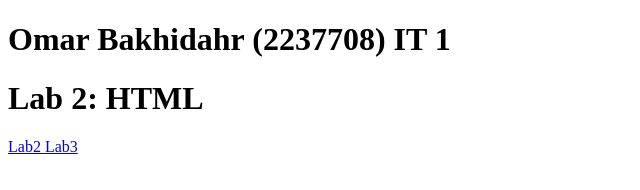
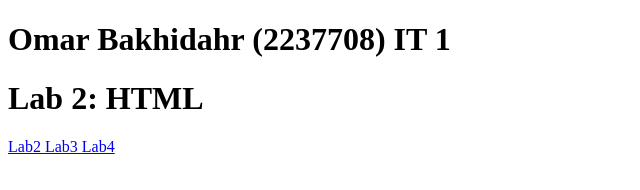
Before and after one commit to Abusraje/cpit-405-labs, a plain HTML site: page index.html in a window 1280 px wide. Shown: the full height of the page, 0-640 px from the left. Drawn offline with Linux system fonts and the light colour scheme.

Commit message:
Update index.html

```diff
--- a/index.html
+++ b/index.html
@@ -10,5 +10,7 @@
     <h1>Lab 2: HTML</h1>
  <a href="lab2/index.html "> Lab2 </a>
  <a href="lab3/index.html "> Lab3 </a>
+ <a href="lab4/index.html "> Lab4 </a>
+
  </body>
 </html>
```
